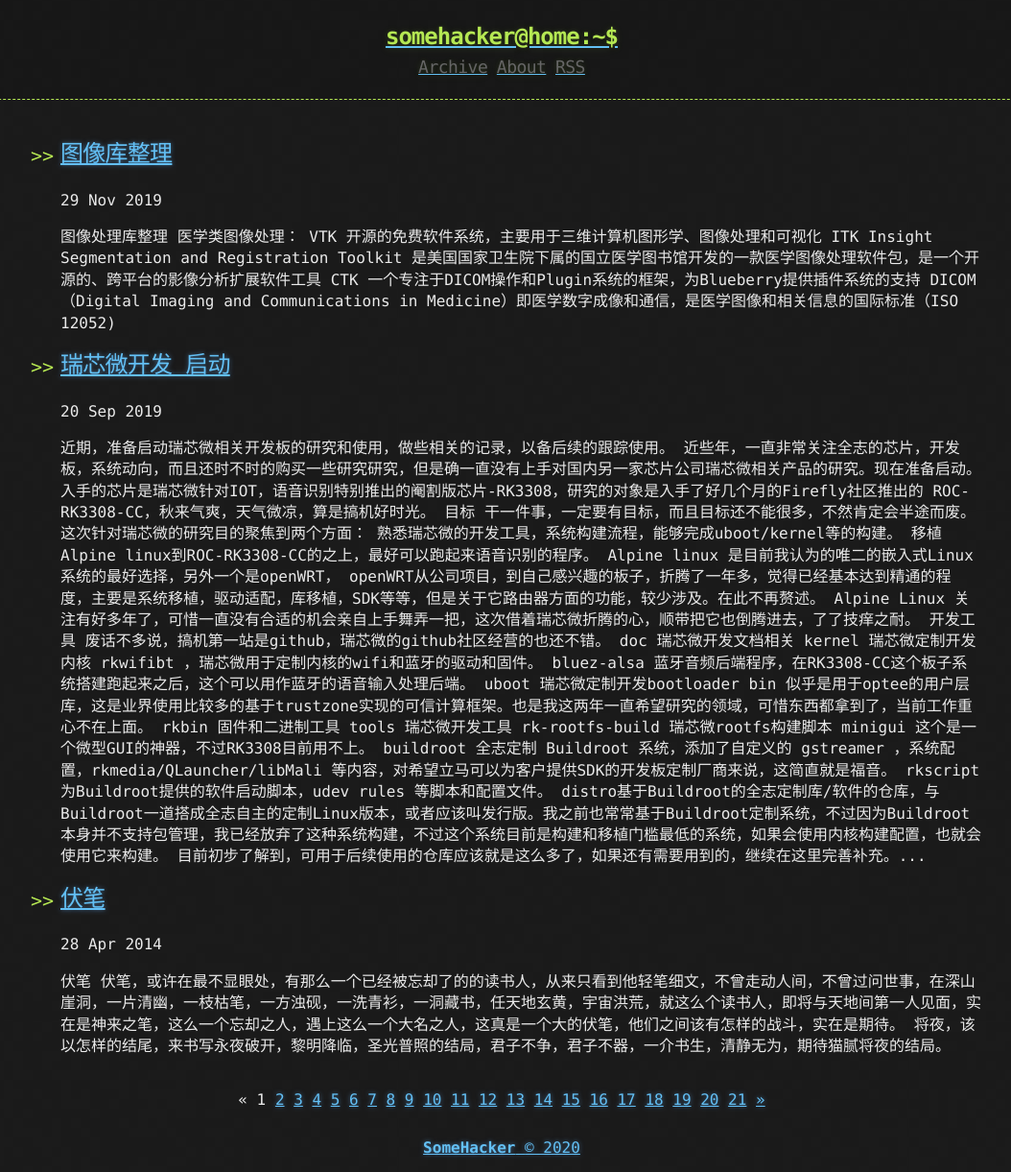
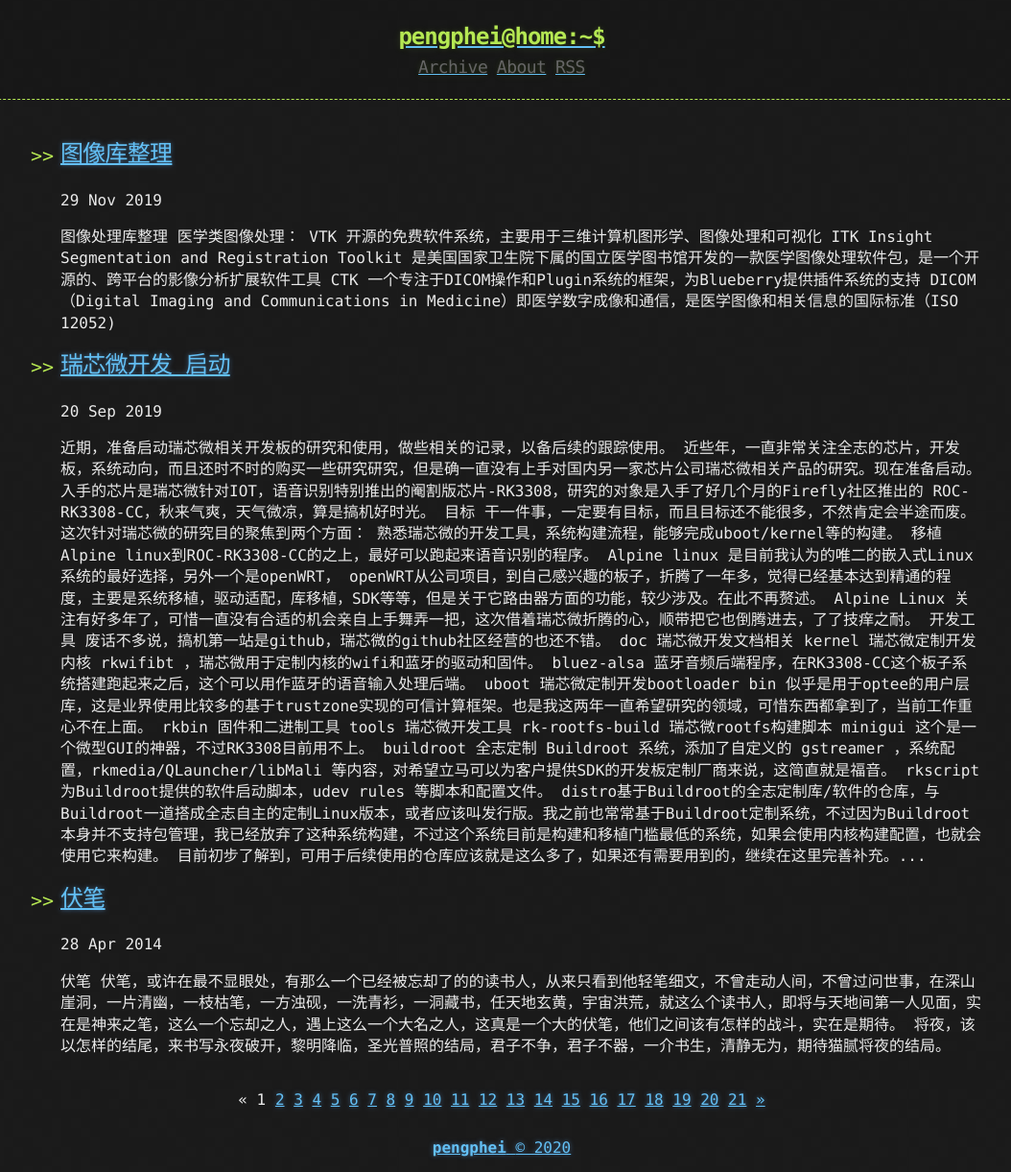
Before and after one commit to pengphei/pengphei.github.io, a Jekyll site: the page built from index.html, in a window 1280 px wide. Shown: the whole page at 96% size, without its empty margins (117-1171 px from the left). Built offline with Jekyll 4.4.1, drawn with Linux system fonts in a browser that asks for light colours; the list of posts is cut into pages by our own code.

Commit message:
update config
Signed-off-by: Han Pengfei <pengphei@qq.com>

```diff
--- a/_config.yml
+++ b/_config.yml
@@ -28,5 +28,5 @@ plugins:
   - jekyll-sitemap
 
 # Custom variables
-owner : "SomeHacker"
+owner : "pengphei"
 year : "2020"
```
